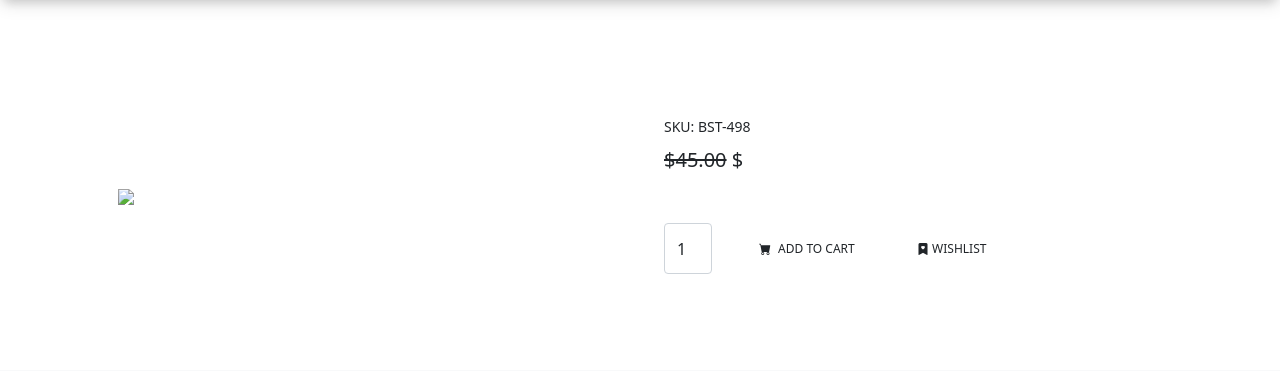
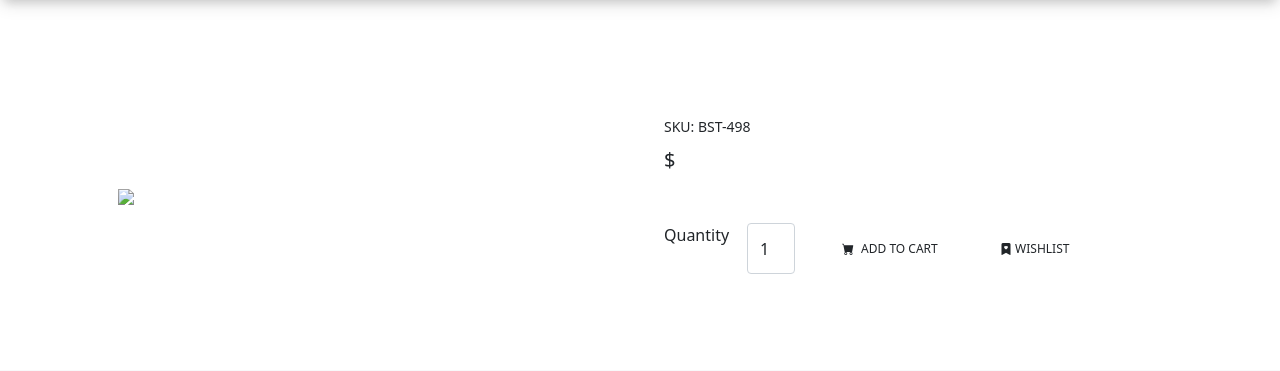
Before and after one commit to amalazimahh/Beetriv, a PHP site: page /Beetriv/product-details.php?product=1 in a window 1280 px wide. Shown: the part 70-441 px from the top of the page. Run offline with PHP 8.4, Linux system fonts and the light colour scheme; grey boxes labelled with a size stand in for pictures from a placeholder-image service; data that the repository does not hold is empty; some libraries are stand-ins or nearby versions.

Commit message:
added quantity

```diff
--- a/product-details.php
+++ b/product-details.php
@@ -195,12 +195,12 @@
                         <div class="small mb-1">SKU: BST-498</div>
                         <h1 class="display-5 fw-bolder"><?php echo $row['prd_name']?></h1>
                         <div class="fs-5 mb-5">
-                            <span class="text-decoration-line-through">$45.00</span>
                             <span>$<?php echo $row['prd_price']?></span>
                         </div>
                         <h9 class="lead"><?php echo $row['prd_desc']?></h9>
                         <form method="POST">
                         <div class="d-flex" >
+                        <div class="large col-2">Quantity</div>
                             <input class="form-control text-center me-3" id="inputQuantity" type="number" value="1" style="max-width: 3rem" name="product_qty" id="productQty" class="form-control" placeholder="Quantity" min="1" max="1000" />
                             <input type="hidden" name="product_id" value="<?php echo $row['prd_id']?>">
                             <button class="btn btn-outline-dark flex-shrink-0" type="submit" name="add_to_cart" value="add to cart">
```
